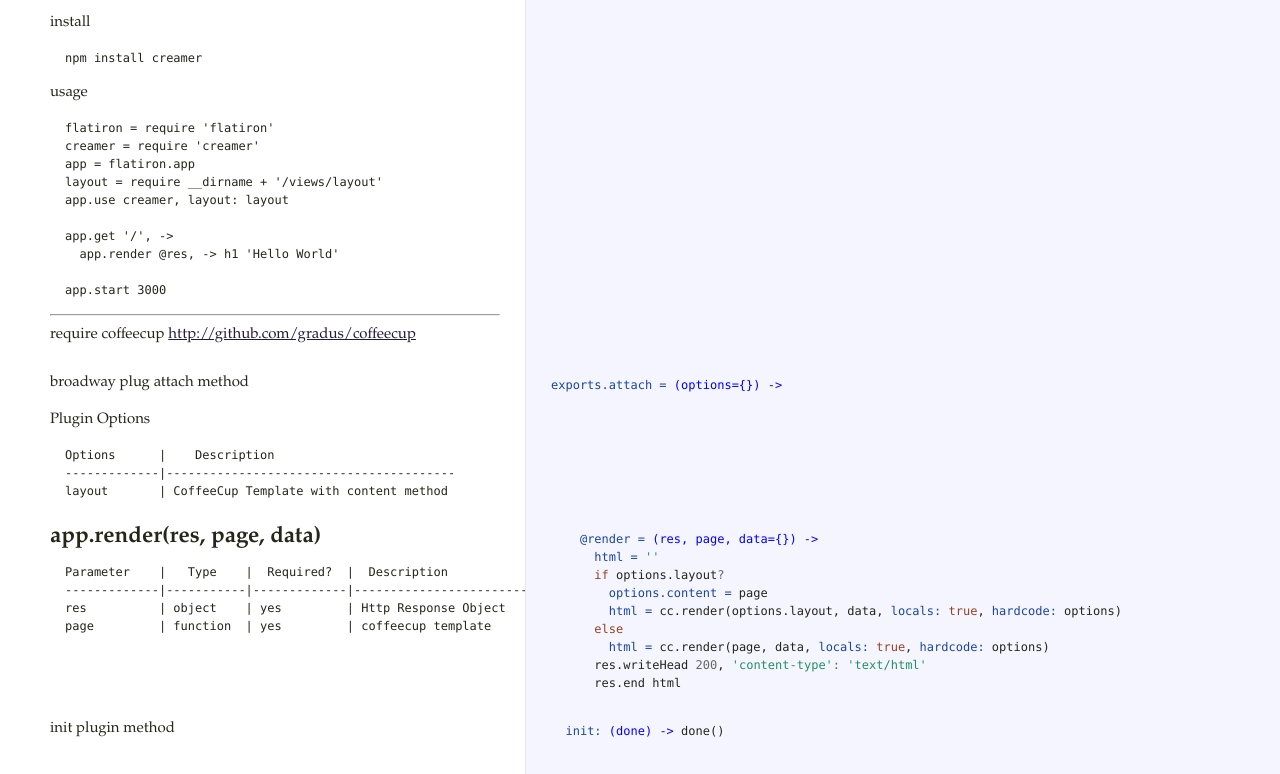
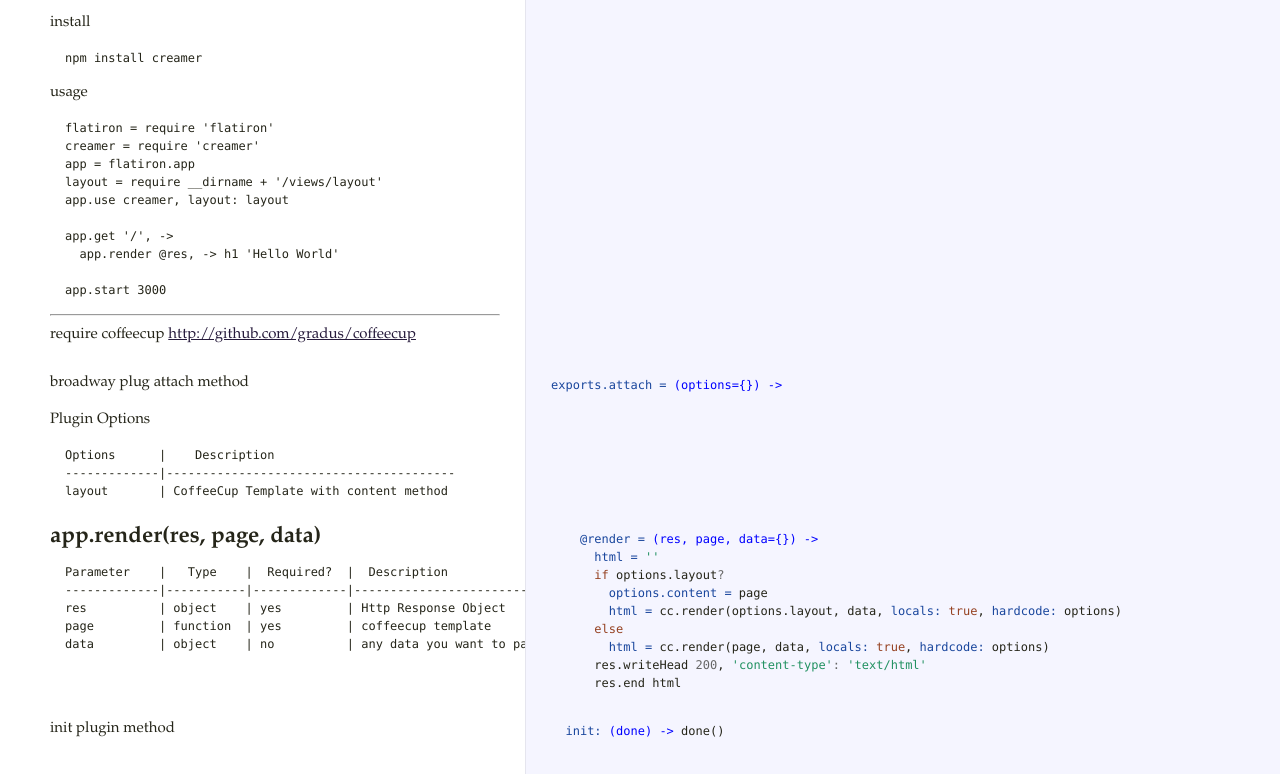
Before and after one commit to twilson63/creamer, a website: page docs/index.html in a window 1280 px wide. Shown: the part 222-996 px from the top of the page. Drawn offline with Linux system fonts and the light colour scheme.

Commit message:
update docco

```diff
--- a/docs/index.html
+++ b/docs/index.html
@@ -37,6 +37,7 @@
 -------------|-----------|-------------|-------------------------
 res          | object    | yes         | Http Response Object
 page         | function  | yes         | coffeecup template
+data         | object    | no          | any data you want to pass to your template
 </code></pre>             </td>             <td class="code">               <div class="highlight"><pre>    <span class="vi">@render = </span><span class="nf">(res, page, data={}) -&gt;</span>
       <span class="nv">html = </span><span class="s1">&#39;&#39;</span>
       <span class="k">if</span> <span class="nx">options</span><span class="p">.</span><span class="nx">layout</span><span class="o">?</span>
```
